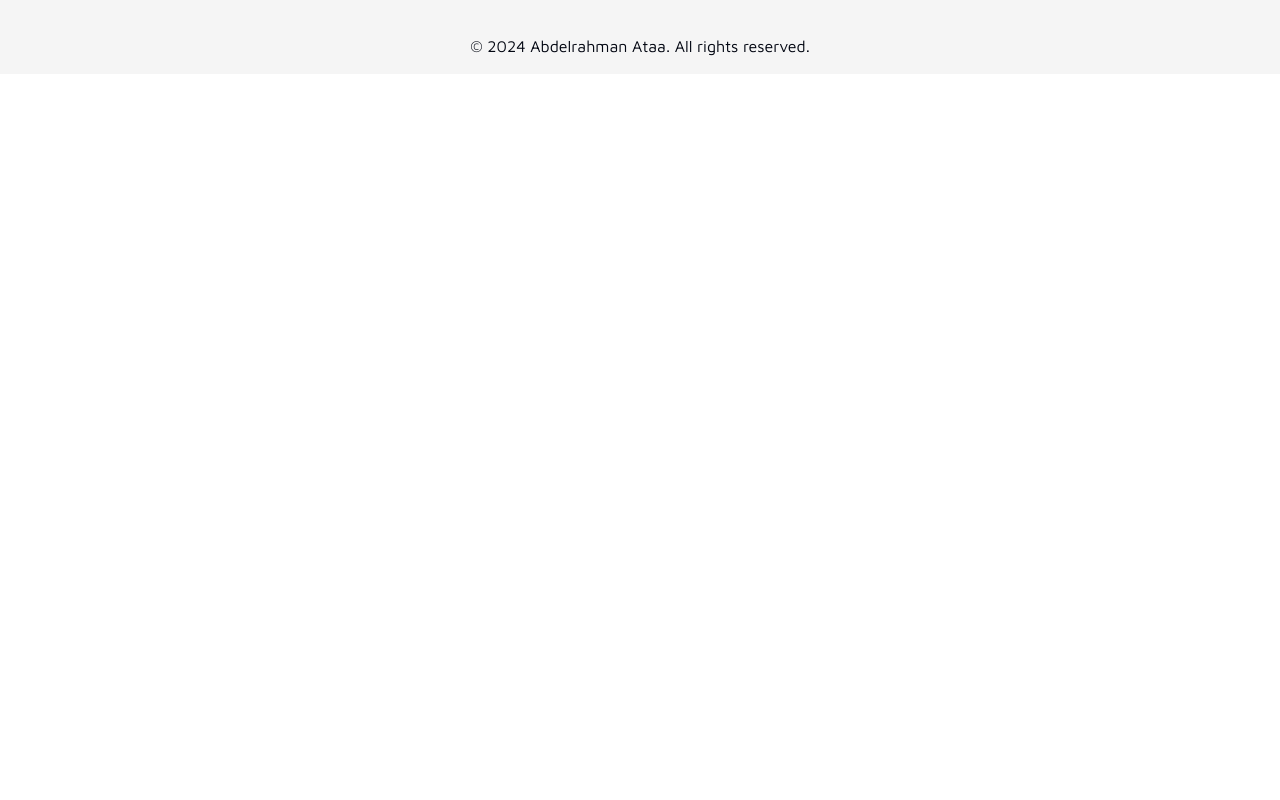
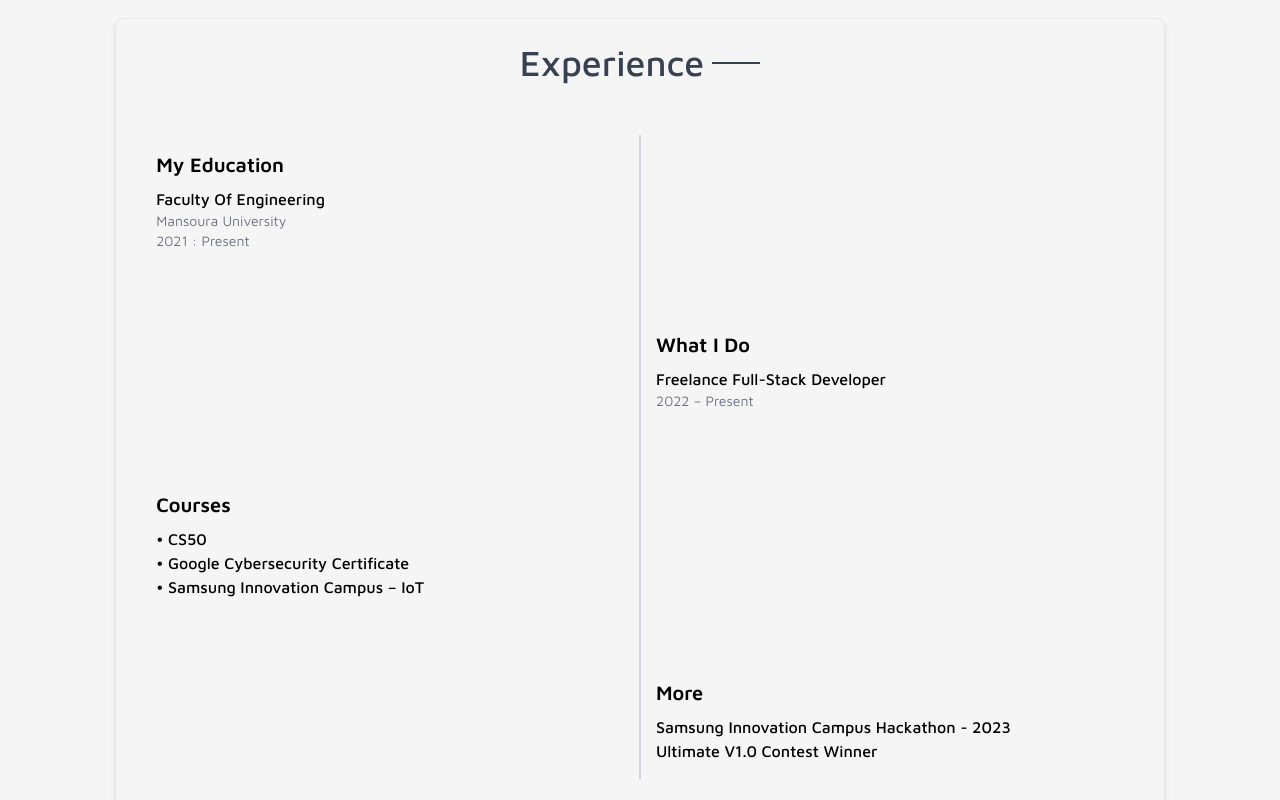
Before and after one commit to abdelrahman-ops/Abdelrahman-Ataa, a React (Vite) app: page / in a window 1280 px wide. Shown: the part 1320-2120 px from the top of the page. Before the commit the page ends 1394 px from the top, so only its background shows below. Built offline with nearby package versions, Linux system fonts and the light colour scheme; a web font is replaced by a local one.

Commit message:
add experince section

```diff
--- a/src/App.jsx
+++ b/src/App.jsx
@@ -7,6 +7,7 @@ import Skills from './pages/Skills';
 import Projects from './pages/Projects';
 import Contact from './pages/Contact';
 import Services from './pages/Services';
+import Experience from './pages/Experience';
 
 
 
@@ -19,6 +20,7 @@ function App() {
 				<Profile />
 				<About />
 				<Skills />
+				<Experience />
 				<Projects />
 				<Services />
 				<Contact />
--- /dev/null
+++ b/src/pages/Experience.jsx
@@ -0,0 +1,98 @@
+import Title from "../components/Title"
+import { motion } from 'framer-motion';
+import { useInView } from 'react-intersection-observer';
+
+const Experience = () => {
+
+    const { ref, inView } = useInView({
+        triggerOnce: true, // Trigger animation only once when it enters view
+        threshold: 0.3, // Trigger when 30% of the section is in view
+    });
+
+    return (
+        <div>
+            <motion.div
+                ref={ref}
+                initial={{ opacity: 0, y: 50 }}
+                animate={{ opacity: inView ? 1 : 0, y: inView ? 0 : 50 }}
+                transition={{ duration: 0.6 }}
+                className="my-20"
+            >
+                <div className="w-full border shadow-md rounded-lg p-6">
+                    {/* Section Header */}
+                    <div className="flex justify-center items-center mb-10">
+                        <p className="text-4xl font-semibold">
+                            <Title text1="" text2="Experience" />
+                        </p>
+                    </div>
+
+                    {/* Timeline Container */}
+                    <div className="relative">
+                        {/* Vertical Line */}
+                        <div className="absolute top-0 left-1/2 transform -translate-x-1/2 h-full border-l-2 border-gray-300"></div>
+
+                        {/* Education Section (Left side) */}
+                        <motion.div
+                            initial={{ opacity: 0, x: -100 }}
+                            animate={{ opacity: inView ? 1 : 0, x: inView ? 0 : -100 }}
+                            transition={{ duration: 0.6, delay: 0.2 }}
+                            className="flex justify-start mb-12"
+                        >
+                            <div className="flex flex-col w-full sm:w-3/4 md:w-1/2 lg:w-1/2 p-4 text-left">
+                                <p className="text-xl font-semibold mb-2">My Education</p>
+                                <p className="text-md font-medium">Faculty Of Engineering</p>
+                                <p className="text-sm text-gray-500">Mansoura University</p>
+                                <p className="text-sm text-gray-500">2021 : Present</p>
+                            </div>
+                        </motion.div>
+
+                        {/* Experience Section (Right side) */}
+                        <motion.div
+                            initial={{ opacity: 0, x: 100 }}
+                            animate={{ opacity: inView ? 1 : 0, x: inView ? 0 : 100 }}
+                            transition={{ duration: 0.6, delay: 0.4 }}
+                            className="flex justify-end mb-12"
+                        >
+                            <div className="flex flex-col w-full sm:w-3/4 md:w-1/2 lg:w-1/2 p-4 text-left">
+                                <p className="text-xl font-semibold mb-2">What I Do</p>
+                                <p className="text-md font-medium">Freelance Full-Stack Developer</p>
+                                <p className="text-sm text-gray-500">2022 – Present</p>
+                            </div>
+                        </motion.div>
+
+                        {/* Courses Section (Left side) */}
+                        <motion.div
+                            initial={{ opacity: 0, x: -100 }}
+                            animate={{ opacity: inView ? 1 : 0, x: inView ? 0 : -100 }}
+                            transition={{ duration: 0.6, delay: 0.6 }}
+                            className="flex justify-start mb-12"
+                        >
+                            <div className="flex flex-col w-full sm:w-3/4 md:w-1/2 lg:w-1/2 p-4 text-left">
+                                <p className="text-xl font-semibold mb-2">Courses</p>
+                                <p className="text-md font-medium">• CS50</p>
+                                <p className="text-md font-medium">• Google Cybersecurity Certificate</p>
+                                <p className="text-md font-medium">• Samsung Innovation Campus – IoT</p>
+                            </div>
+                        </motion.div>
+
+                        {/* More Info Section (Right side) */}
+                        <motion.div
+                            initial={{ opacity: 0, x: 100 }}
+                            animate={{ opacity: inView ? 1 : 0, x: inView ? 0 : 100 }}
+                            transition={{ duration: 0.6, delay: 0.8 }}
+                            className="flex justify-end mb-12"
+                        >
+                            <div className="flex flex-col w-full sm:w-3/4 md:w-1/2 lg:w-1/2 p-4 text-left">
+                                <p className="text-xl font-semibold mb-2">More</p>
+                                <p className="text-md font-medium">Samsung Innovation Campus Hackathon - 2023</p>
+                                <p className="text-md font-medium">Ultimate V1.0 Contest Winner</p>
+                            </div>
+                        </motion.div>
+                    </div>
+                </div>
+            </motion.div>
+        </div>
+    );
+};
+
+export default Experience;
```
